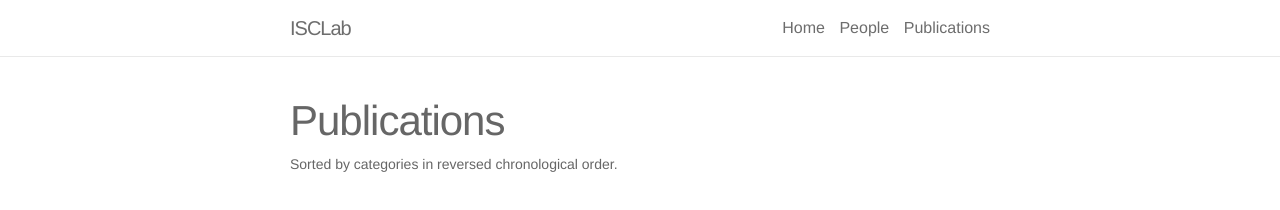
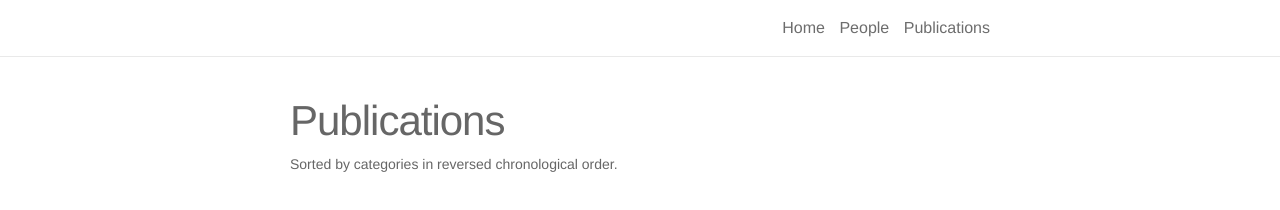
Before and after one commit to bergel/ISCL, a Jekyll site: the page built from _pages/publications.md, in a window 1280 px wide. Shown: the top 210 px of the page. Built offline with Jekyll 4.4.1, drawn with Linux system fonts in a browser that asks for light colours; nearby versions of some CDN libraries.

Commit message:
abbreviated_name doesn't look too good and it's unneeded, so remove it.

```diff
--- a/_includes/header.html
+++ b/_includes/header.html
@@ -1,12 +1,6 @@
 <header class="site-header">
 
   <div class="wrapper">
-
-    {% if page.layout != "about" %}
-    <span class="site-title">
-      {{ site.abbreviated_name }}
-    </span>
-    {% endif %}
 
     <nav class="site-nav">
       <input type="checkbox" id="nav-trigger" class="nav-trigger" />
```
